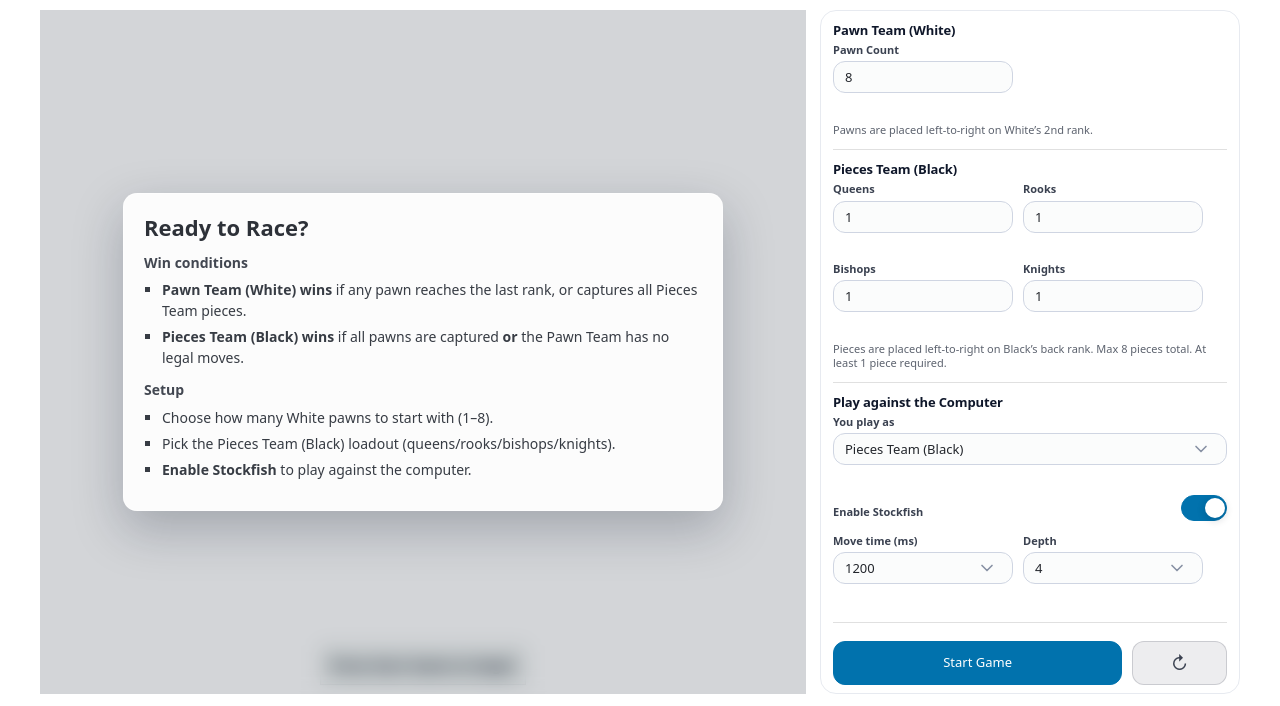
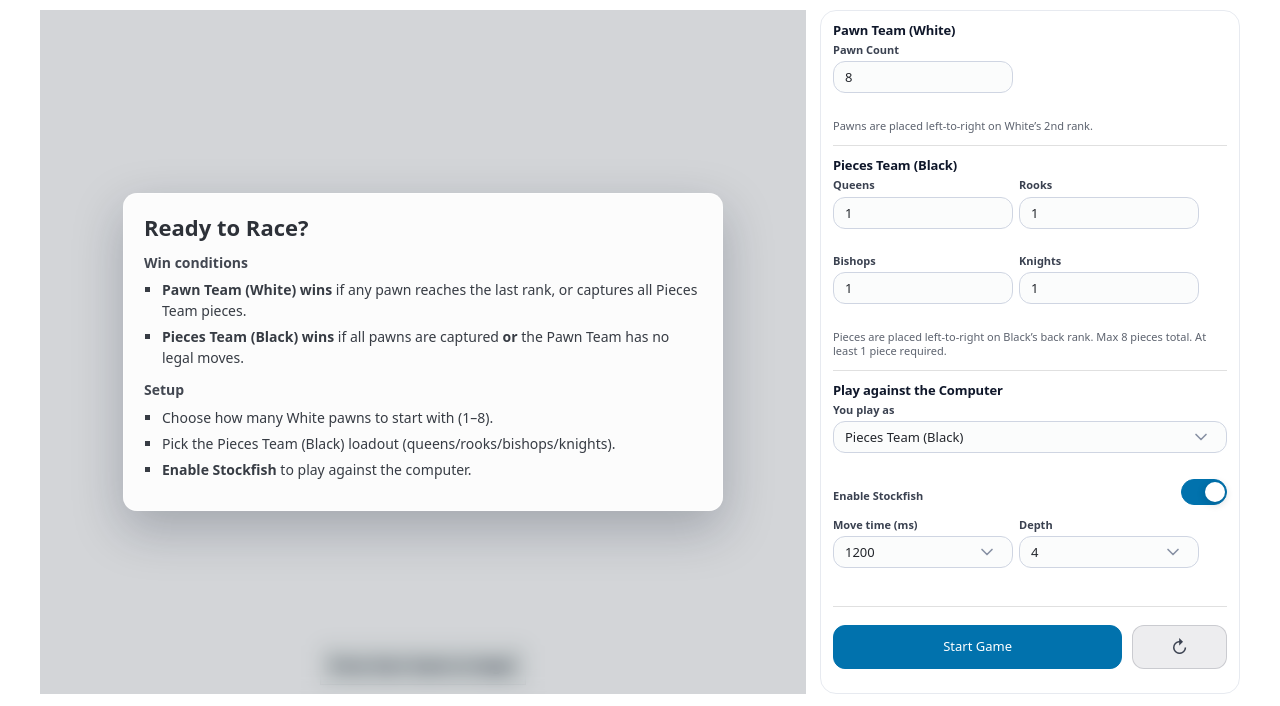
Before and after one commit to dev-bnk/pawn-race, a website built with Vite: page index.html in a window 1280 px wide. Shown: the part 97-803 px from the top of the page. Built offline with nearby package versions, Linux system fonts and the light colour scheme; what @lichess-org/chessground would draw is missing.

Commit message:
panel spacing

```diff
--- a/src/style.css
+++ b/src/style.css
@@ -263,7 +263,7 @@ body {
 
 .row {
   display: flex;
-  gap: 10px;
+  gap: 6px;
   flex-wrap: wrap;
   margin-bottom: 6px;
 }
@@ -286,7 +286,6 @@ body {
 .hint {
   font-size: 11px;
   color: var(--muted);
-  margin-top: 4px;
   line-height: 1.25;
 }
 
```
